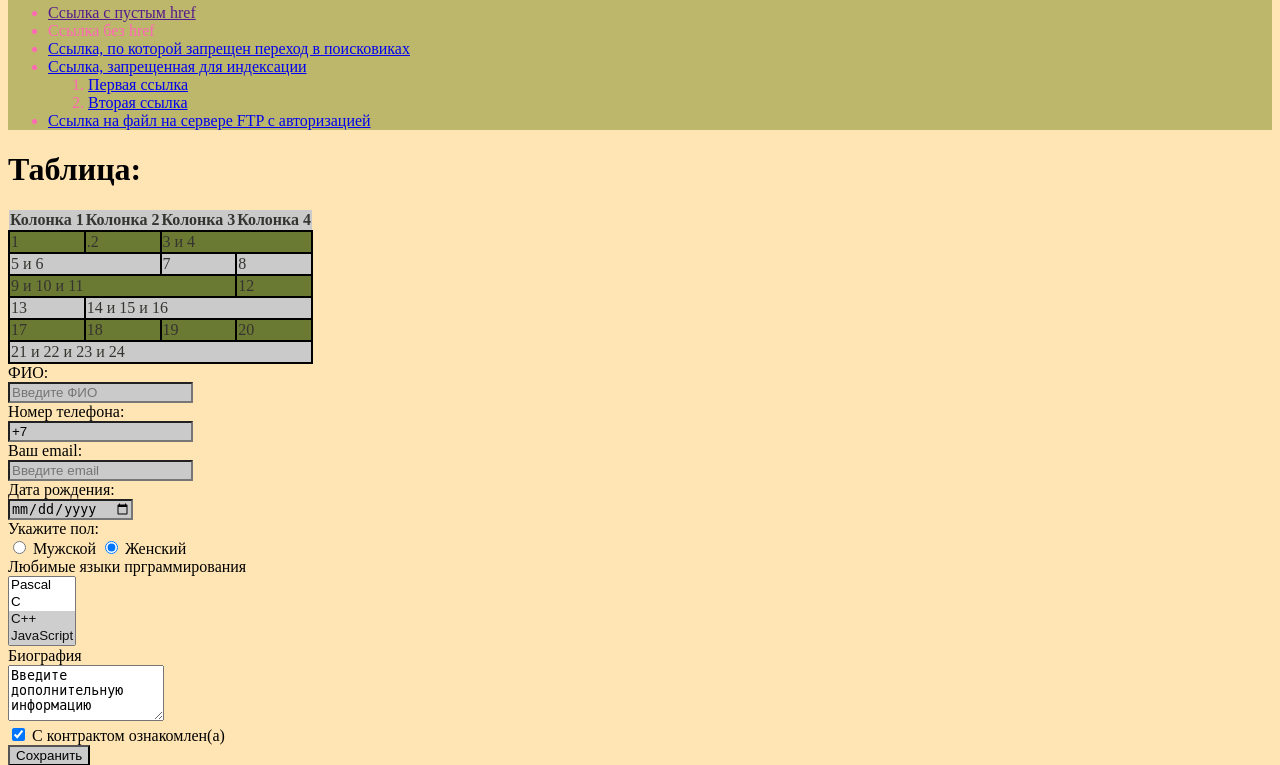
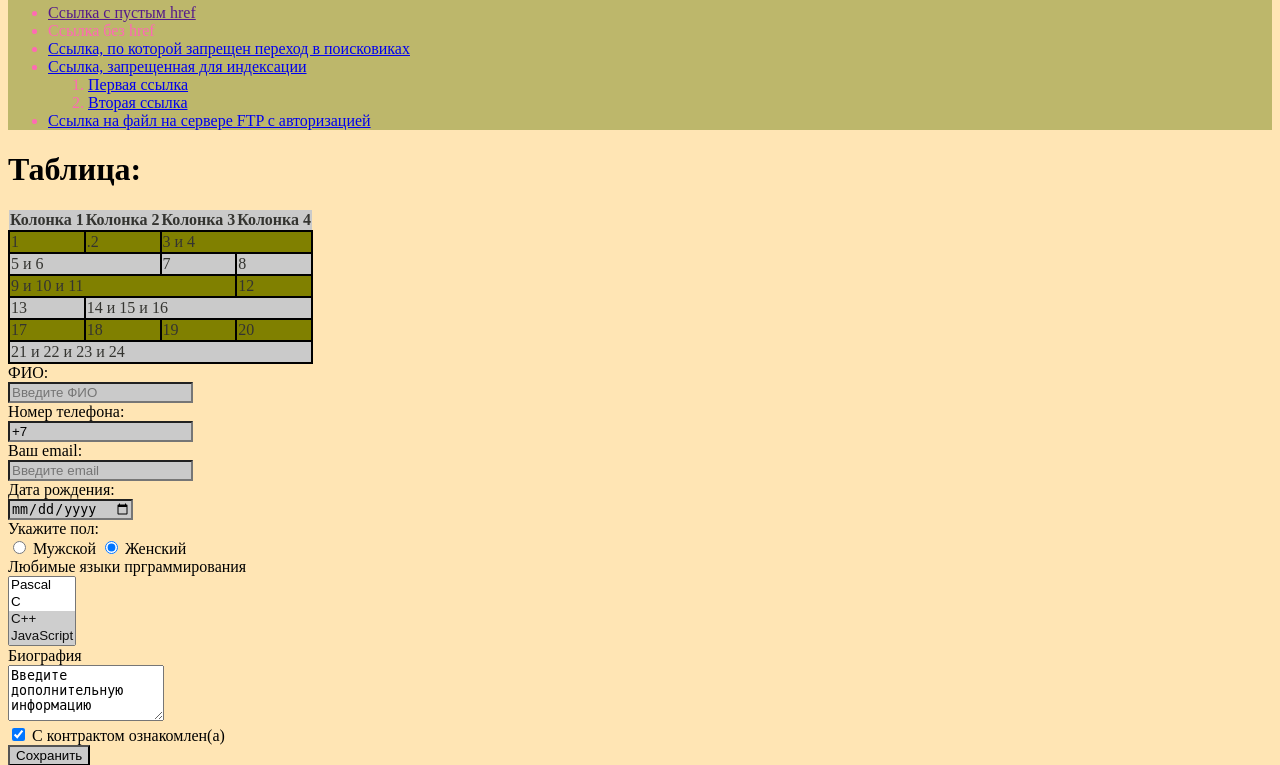
Before and after one commit to smwyidie/smwyidie.github.io, a PHP site: page /web/index.html in a window 1280 px wide. Shown: the part 1458-2223 px from the top of the page. Run offline with PHP 8.4, Linux system fonts and the light colour scheme.

Commit message:
Update style.css

```diff
--- a/web/style.css
+++ b/web/style.css
@@ -59,7 +59,7 @@ tr.odd
 
 tr.even
 {
-    background-color: #6b7a32ff;
+    background-color: #808000;
 }
 
 .black
```
